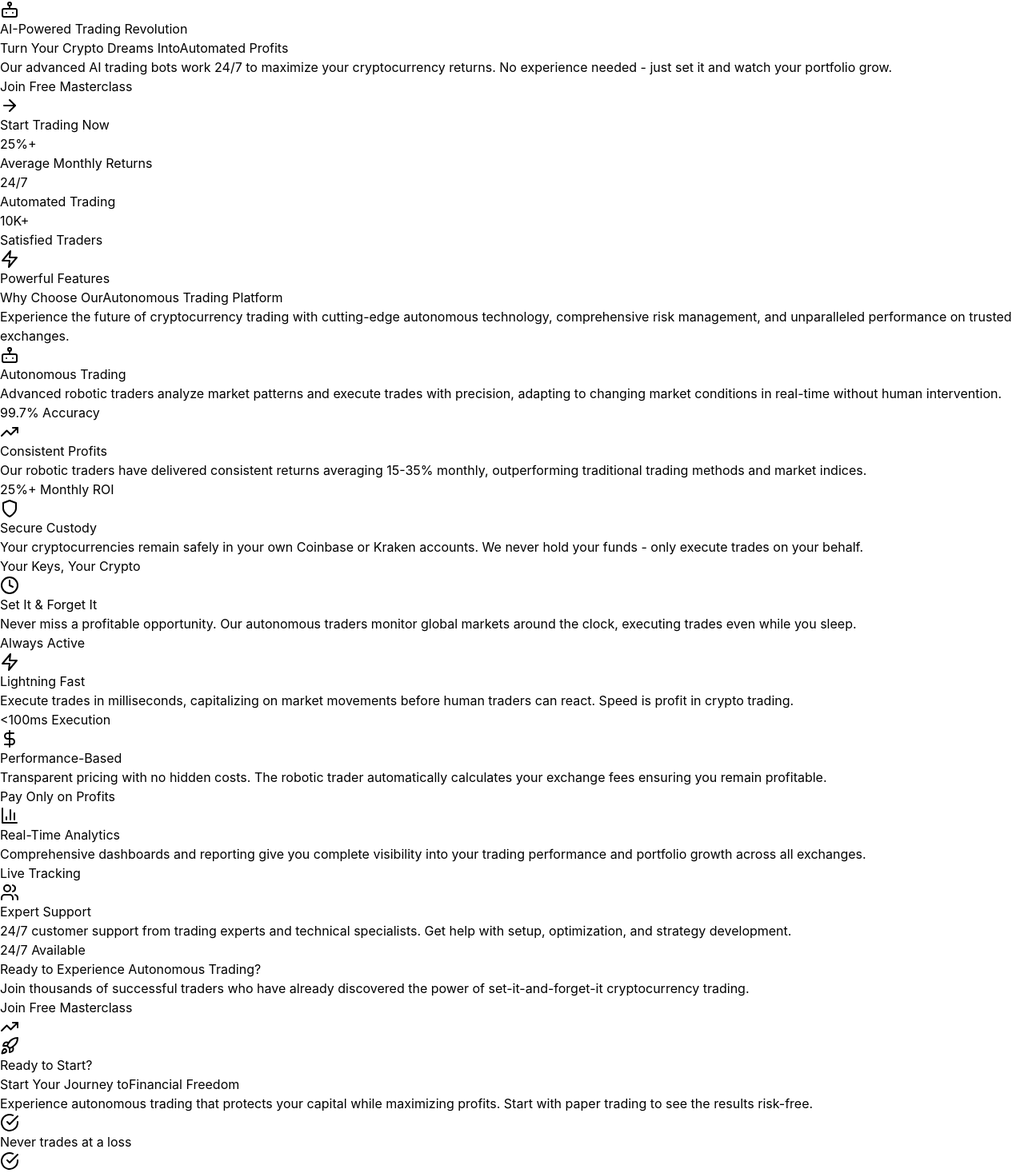
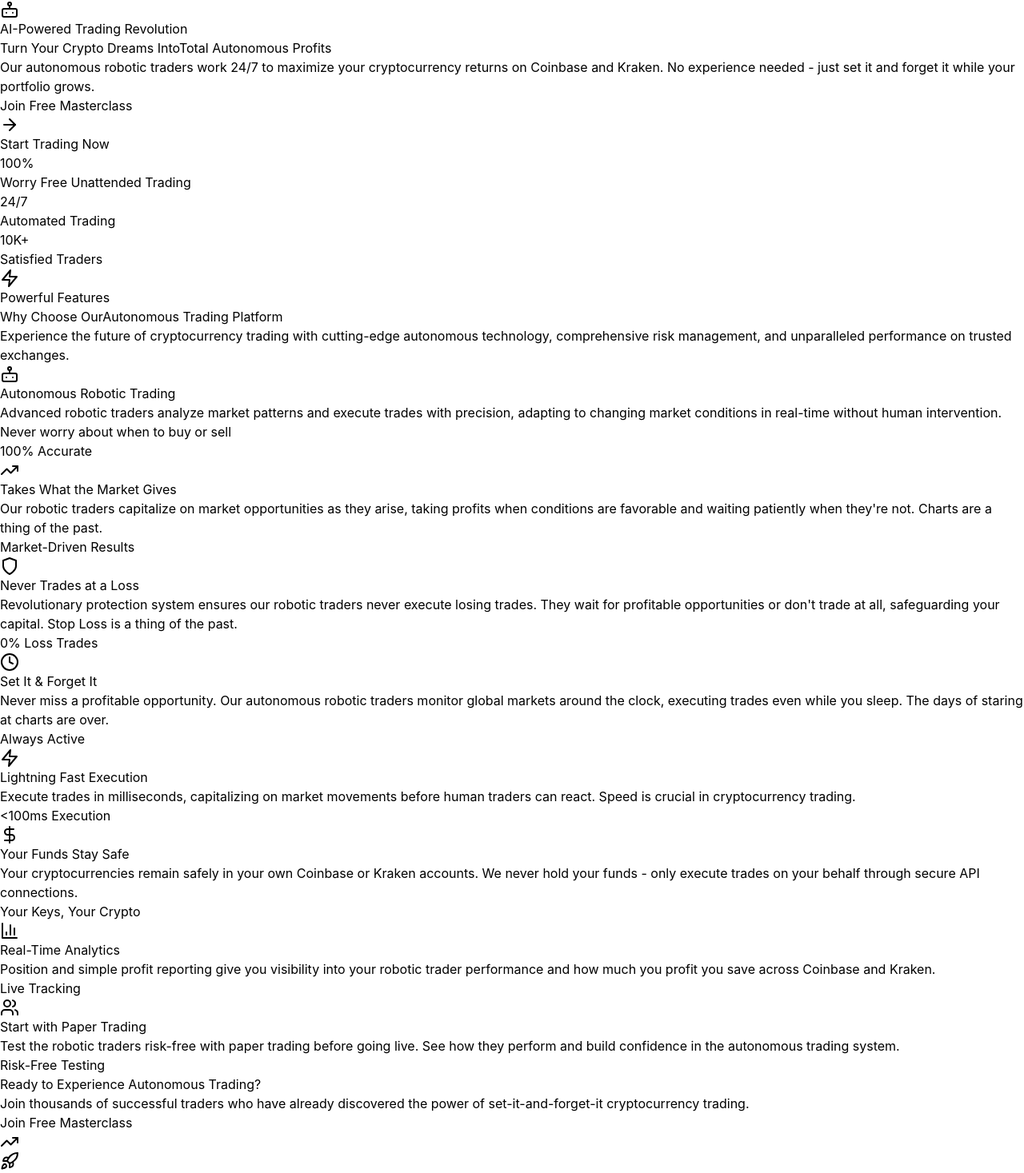
Before and after one commit to patjenkinsGIT/myrobotictrader, a React (Vite) app: page / in a window 1280 px wide. Shown: the top 1467 px of the page at 80% size. Built offline with nearby package versions, Linux system fonts and the light colour scheme.

Commit message:
Content updates for hero and features.

```diff
--- a/src/components/Features.tsx
+++ b/src/components/Features.tsx
@@ -13,67 +13,67 @@ import {
 const features = [
   {
     icon: Bot,
-    title: "Autonomous Trading",
+    title: "Autonomous Robotic Trading",
     description:
-      "Advanced robotic traders analyze market patterns and execute trades with precision, adapting to changing market conditions in real-time without human intervention.",
+      "Advanced robotic traders analyze market patterns and execute trades with precision, adapting to changing market conditions in real-time without human intervention.  Never worry about when to buy or sell",
     color: "from-purple-500 to-pink-500",
-    stats: "99.7% Accuracy",
+    stats: "100% Accurate",
   },
   {
     icon: TrendingUp,
-    title: "Consistent Profits",
+    title: "Takes What the Market Gives",
     description:
-      "Our robotic traders have delivered consistent returns averaging 15-35% monthly, outperforming traditional trading methods and market indices.",
+      "Our robotic traders capitalize on market opportunities as they arise, taking profits when conditions are favorable and waiting patiently when they're not.  Charts are a thing of the past.",
     color: "from-green-500 to-blue-500",
-    stats: "25%+ Monthly ROI",
+    stats: "Market-Driven Results",
   },
   {
     icon: Shield,
-    title: "Secure Custody",
+    title: "Never Trades at a Loss",
     description:
-      "Your cryptocurrencies remain safely in your own Coinbase or Kraken accounts. We never hold your funds - only execute trades on your behalf.",
+      "Revolutionary protection system ensures our robotic traders never execute losing trades. They wait for profitable opportunities or don't trade at all, safeguarding your capital. Stop Loss is a thing of the past.",
     color: "from-blue-500 to-cyan-500",
-    stats: "Your Keys, Your Crypto",
+    stats: "0% Loss Trades",
   },
   {
     icon: Clock,
     title: "Set It & Forget It",
     description:
-      "Never miss a profitable opportunity. Our autonomous traders monitor global markets around the clock, executing trades even while you sleep.",
+      "Never miss a profitable opportunity. Our autonomous robotic traders monitor global markets around the clock, executing trades even while you sleep.  The days of staring at charts are over.",
     color: "from-orange-500 to-red-500",
     stats: "Always Active",
   },
   {
     icon: Zap,
-    title: "Lightning Fast",
+    title: "Lightning Fast Execution",
     description:
-      "Execute trades in milliseconds, capitalizing on market movements before human traders can react. Speed is profit in crypto trading.",
+      "Execute trades in milliseconds, capitalizing on market movements before human traders can react. Speed is crucial in cryptocurrency trading.",
     color: "from-yellow-500 to-orange-500",
     stats: "<100ms Execution",
   },
   {
     icon: DollarSign,
-    title: "Performance-Based",
+    title: "Your Funds Stay Safe",
     description:
-      "Transparent pricing with no hidden costs. The robotic trader automatically calculates your exchange fees ensuring you remain profitable.",
+      "Your cryptocurrencies remain safely in your own Coinbase or Kraken accounts. We never hold your funds - only execute trades on your behalf through secure API connections.",
     color: "from-emerald-500 to-teal-500",
-    stats: "Pay Only on Profits",
+    stats: "Your Keys, Your Crypto",
   },
   {
     icon: BarChart3,
     title: "Real-Time Analytics",
     description:
-      "Comprehensive dashboards and reporting give you complete visibility into your trading performance and portfolio growth across all exchanges.",
+      "Position and simple profit reporting give you visibility into your robotic trader performance and how much you profit you save across Coinbase and Kraken.",
     color: "from-indigo-500 to-purple-500",
     stats: "Live Tracking",
   },
   {
     icon: Users,
-    title: "Expert Support",
+    title: "Start with Paper Trading",
     description:
-      "24/7 customer support from trading experts and technical specialists. Get help with setup, optimization, and strategy development.",
+      "Test the robotic traders risk-free with paper trading before going live. See how they perform and build confidence in the autonomous trading system.",
     color: "from-pink-500 to-rose-500",
-    stats: "24/7 Available",
+    stats: "Risk-Free Testing",
   },
 ];
 
--- a/src/components/Hero.tsx
+++ b/src/components/Hero.tsx
@@ -20,14 +20,14 @@ export const Hero: React.FC = function () {
           <h1 className="text-5xl md:text-7xl font-bold text-white mb-6 leading-tight">
             Turn Your Crypto Dreams Into
             <span className="block text-transparent bg-gradient-to-r from-green-400 via-blue-500 to-purple-500 bg-clip-text">
-              Automated Profits
+              Total Autonomous Profits
             </span>
           </h1>
 
           <p className="text-xl md:text-2xl text-gray-300 mb-8 max-w-4xl mx-auto">
-            Our advanced AI trading bots work 24/7 to maximize your
-            cryptocurrency returns. No experience needed - just set it and watch
-            your portfolio grow.
+            Our autonomous robotic traders work 24/7 to maximize your
+            cryptocurrency returns on Coinbase and Kraken. No experience needed
+            - just set it and forget it while your portfolio grows.
           </p>
         </div>
 
@@ -56,8 +56,8 @@ export const Hero: React.FC = function () {
         {/* Stats */}
         <div className="grid grid-cols-1 md:grid-cols-3 gap-8 max-w-4xl mx-auto">
           <div className="text-center">
-            <div className="text-3xl font-bold text-green-400 mb-2">25%+</div>
-            <div className="text-gray-400">Average Monthly Returns</div>
+            <div className="text-3xl font-bold text-green-400 mb-2">100%</div>
+            <div className="text-gray-400">Worry Free Unattended Trading</div>
           </div>
           <div className="text-center">
             <div className="text-3xl font-bold text-blue-400 mb-2">24/7</div>
```
